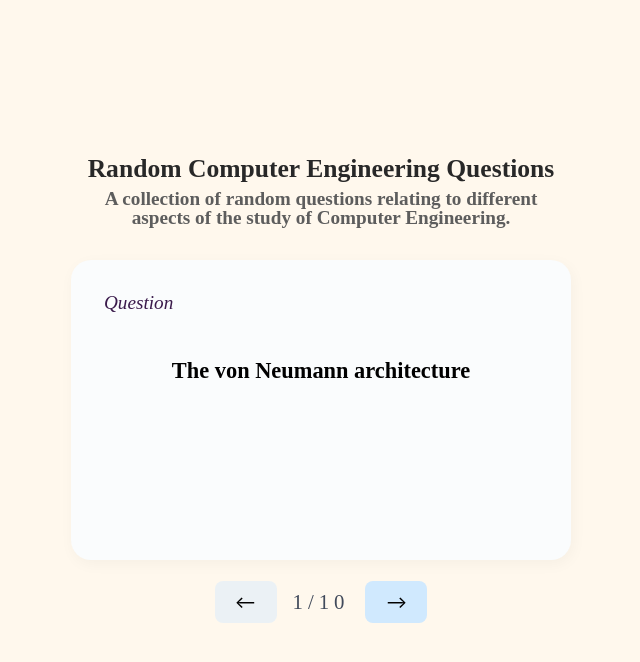
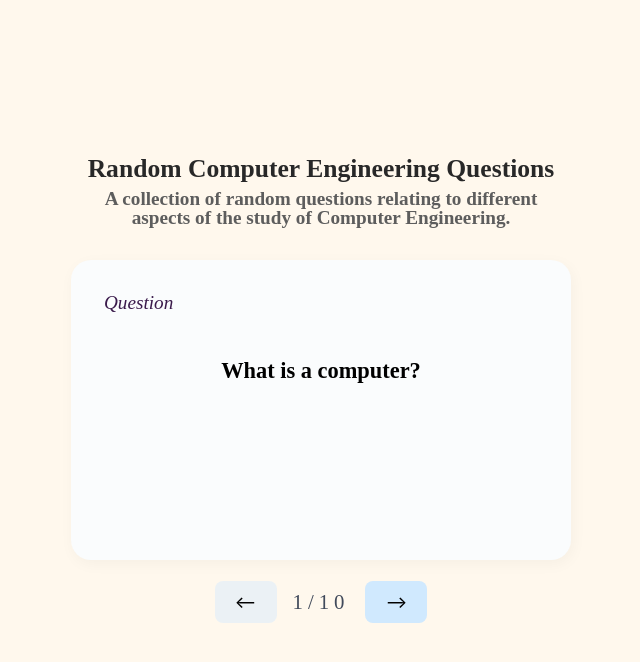
Before and after one commit to BoringLily/Lily-Web102-FlashCards, a React (Vite) app: page / in a window 1280 px wide. Shown: the top 662 px of the page, without its empty margins (319-959 px from the left). Built offline with nearby package versions, Linux system fonts and the light colour scheme.

Commit message:
finished part 1

```diff
--- a/src/App.jsx
+++ b/src/App.jsx
@@ -5,23 +5,25 @@ import './App.css'
 import flashCardList from './flashCardList.js';
 const flashCards = JSON.parse(flashCardList);
 
-function randomize(list) {
-  let index = list.length, randomIndex;
 
-  while (index != 0) {
-    randomIndex = Math.floor(Math.random() * index);
-    index--;
-    [list[index], list[randomIndex]] = [list[randomIndex], list[index]];
+// IDK, but this keeps shuffling the values inside the objects of the array.
+function randomize(array) {
+  let i = array.length;
+  while (i--) {
+    const ri = Math.floor(Math.random() * i);
+    [array[i], array[ri]] = [array[ri], array[i]];
   }
-
-  return list;
+  return array;
 }
 
 function App() {
   const [cardNumber, setCardNumber] = useState(0);
   const [cardAnswer, setCardAnswer] = useState(false);
 
-  let cardStack = randomize(flashCards[0].stackCard);
+  // bug in randomizer function
+  //let cardStack = randomize(flashCards[0].stackCard);
+
+  let cardStack = flashCards[0].stackCard;
 
   const maxCards = cardStack.length;
 
```
Also changed, not shown: components/Card.css (deleted, +0 -33 lines), components/Card.jsx (deleted, +0 -16 lines), public/Lily_web102_project2_part1.gif (added).
